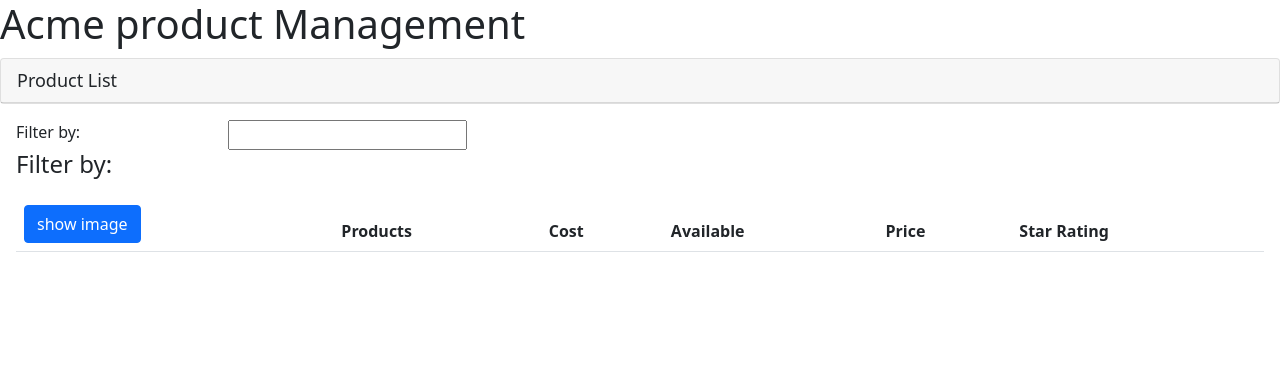
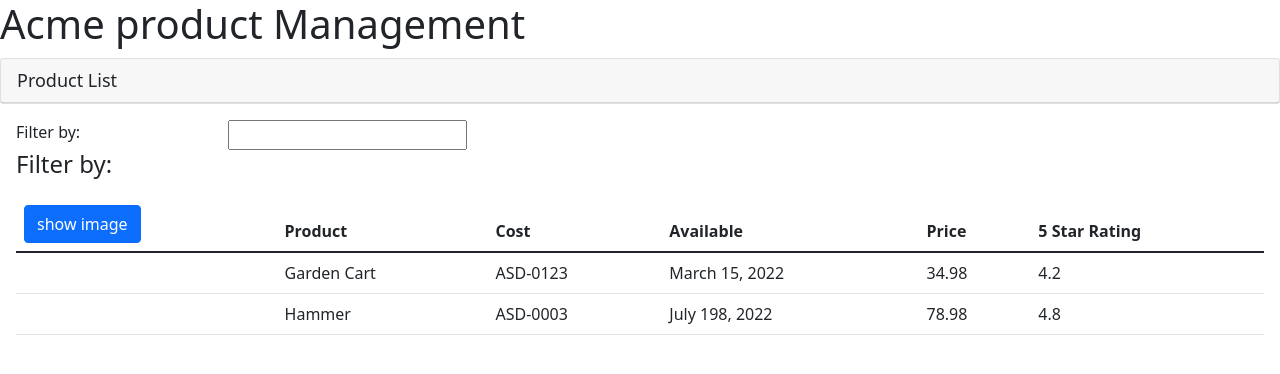
Before and after one commit to subarna-twayana/APM_Angular, an Angular app: page / in a window 1280 px wide. Shown: the top 374 px of the page. Built offline with nearby package versions, Linux system fonts and the light colour scheme.

Commit message:
adding logics with directives

```diff
--- a/src/app/products/product-list.component.html
+++ b/src/app/products/product-list.component.html
@@ -1,6 +1,6 @@
 <div class='card'>
     <div class= 'card-header'>
-        Product List
+        {{pageTitle}}
     </div>
 </div>
 <div class= 'card-body'>
@@ -17,7 +17,7 @@
     </div>
 
     <div class="table-responsive">
-        <table class="table">
+        <table class='table' *ngIf='products.length'>
             <thead>
                 <tr>
                     <th>
@@ -25,15 +25,22 @@
                             show image
                         </button>
                     </th>
-                    <th>Products</th>
+                    <th>Product</th>
                     <th>Cost</th>
                     <th>Available</th>
                     <th>Price</th>
-                    <th>Star Rating</th>
+                    <th>5 Star Rating</th>
                 </tr>
             </thead>
             <tbody>
-
+                <tr *ngFor='let product of products'>
+                    <td></td>
+                    <td>{{product.productName}}</td>
+                    <td>{{product.productCode}}</td>
+                    <td>{{product.releaseDate}}</td>
+                    <td>{{product.price}}</td>
+                    <td>{{product.starRating}}</td>
+                </tr>
             </tbody>
         </table>
       </div>
--- a/src/app/products/product-list.component.ts
+++ b/src/app/products/product-list.component.ts
@@ -6,5 +6,27 @@ import { Component } from "@angular/core";
 })
 
 export class ProductListComponent {
-
+    pageTitle: string = 'Product List';
+    products: any[] =[
+        {
+          "productId": 1,
+          "productName": "Garden Cart",
+          "productCode": "ASD-0123",
+          "releaseDate": "March 15, 2022",
+          "description": "rolling garden cart",
+          "price": 34.98,
+          "starRating": 4.2,
+          "imageUrl": "assets/images/garden_cart.png"
+        },
+        {
+          "productId": 2,
+          "productName": "Hammer",
+          "productCode": "ASD-0003",
+          "releaseDate": "July 198, 2022",
+          "description": "rolling garden cart",
+          "price": 78.98,
+          "starRating": 4.8,
+          "imageUrl": "assets/images/hammer.png"
+        }
+    ]
 }
```
